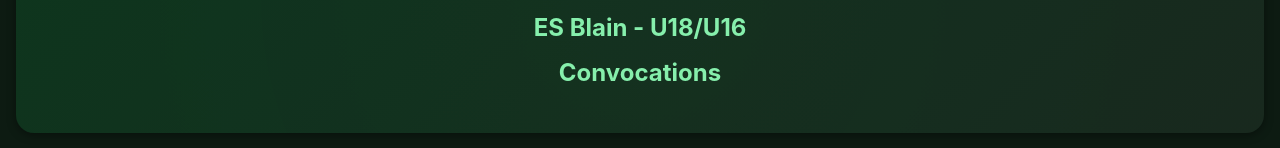
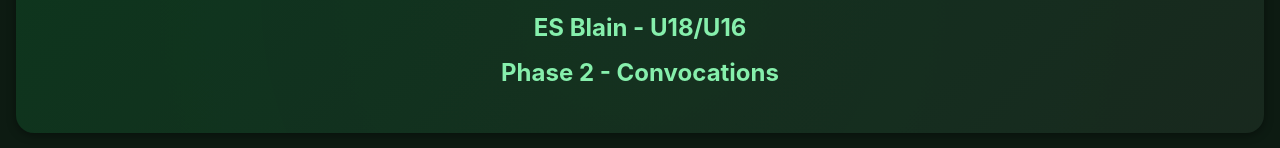
Before and after one commit to esblainconvocu18u16/project-calendar2526, a plain HTML site: page index.html in a window 1280 px wide. Shown: the part 159-307 px from the top of the page. Drawn offline with Linux system fonts and the light colour scheme.

Commit message:
Update index.html

```diff
--- a/index.html
+++ b/index.html
@@ -220,7 +220,7 @@
   <header class="club-header">
     <img src="https://esblain.fr/images/esblainlogo.jpg" alt="Logo ES Blain" class="club-logo" />
     <h1>ES Blain - U18/U16</h1>
-    <h1>Convocations</h1>
+    <h1>Phase 2 - Convocations</h1>
   </header>
 
   <!-- Bandeau sponsors -->
```
